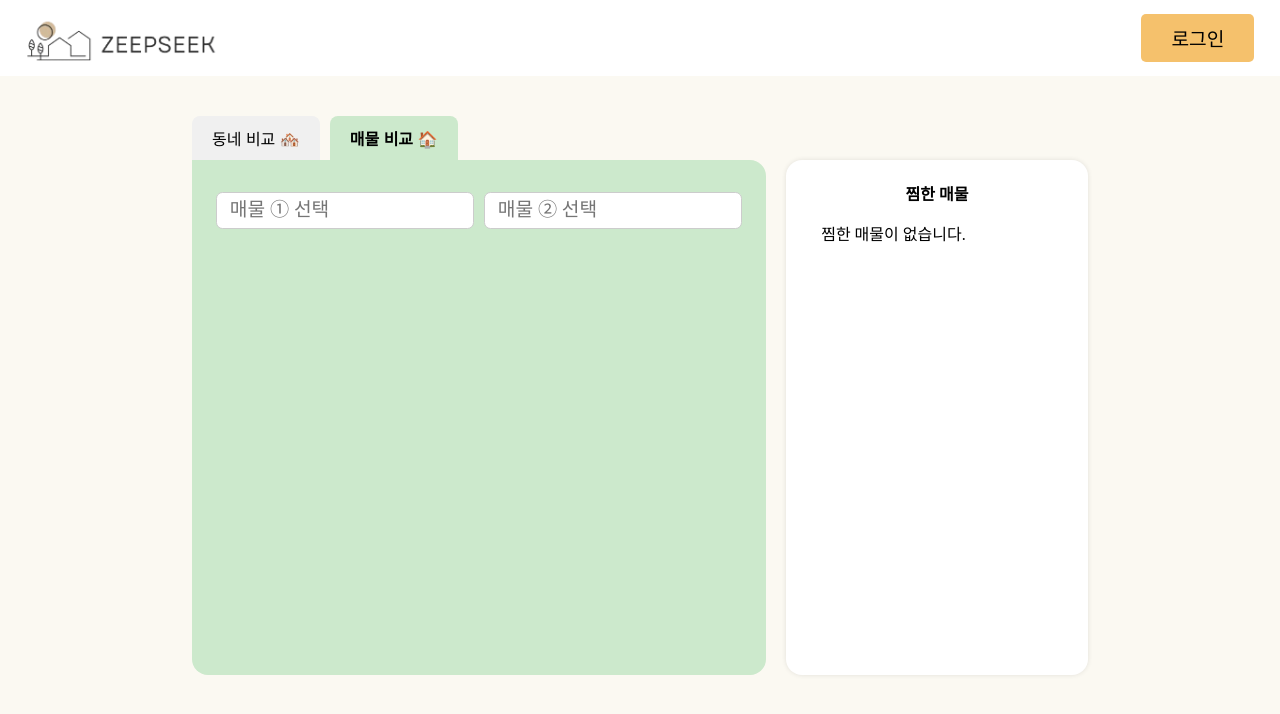
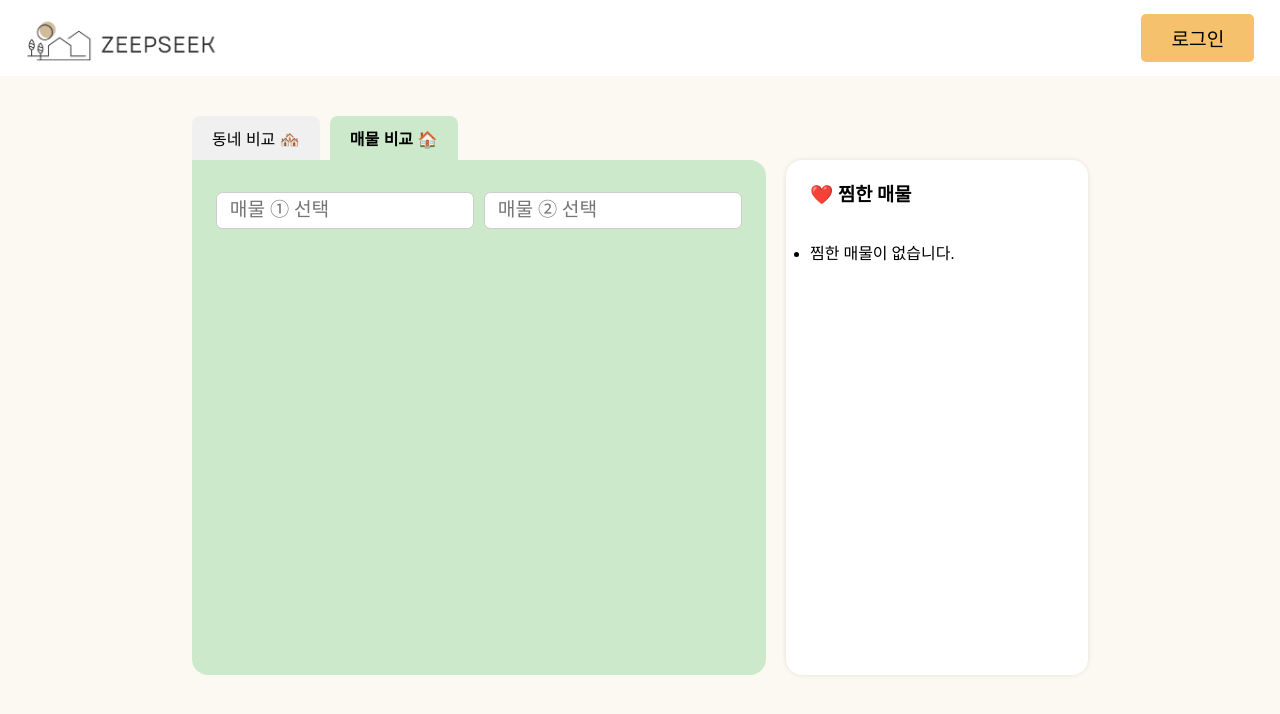
Before and after one commit to binaryarc/zeepseek, a React (Vite) app in the folder FE/: page /compare/region in a window 1280 px wide. Both pictures are taken after a click on the button "매물 비교 🏠". Shown: the top 714 px of the page. Built offline with nearby package versions, Linux system fonts and the light colour scheme; a web font is replaced by a local one.

Commit message:
[FE][fix] 비교페이지 css, 검색 기능 수정 <하건수>

```diff
--- a/FE/src/common/api/authApi.js
+++ b/FE/src/common/api/authApi.js
@@ -1,14 +1,14 @@
 // import zeepApi from "./api";
 import axios from "axios";
+const authApi = axios.create({
+  baseURL: `http://localhost:8082/api/v1`, // ✅ API 서버 주소
+  withCredentials: true, // ✅ 쿠키 포함 요청
+});
+
 // const authApi = axios.create({
-//   baseURL: `http://localhost:8082/api/v1`, // ✅ API 서버 주소
+//   baseURL: `https://j12e203.p.ssafy.io/api/v1`, // ✅ API 서버 주소
 //   withCredentials: true, // ✅ 쿠키 포함 요청
 // });
-
-const authApi = axios.create({
-  baseURL: `https://j12e203.p.ssafy.io/api/v1`, // ✅ API 서버 주소
-  withCredentials: true, // ✅ 쿠키 포함 요청
-});
 
 // OAuth 로그인 (카카오 & 네이버)
 export const oauthLogin = async (authorizationCode, provider) => {
--- a/FE/src/features/compare/estate/EstateCompare.css
+++ b/FE/src/features/compare/estate/EstateCompare.css
@@ -5,7 +5,7 @@
 }
 
 .selected-region {
-  background-color: #d0e1ff;
+  background-color: #cce9cc;
   font-weight: bold;
 }
 
@@ -52,3 +52,36 @@
   font-size: 20px;
   margin-left: 12px;
 }
+
+.liked-region-box-estate {
+  background-color: white;
+  border-radius: 1rem;
+  /* padding: 1rem 0 1rem 3rem; */
+  width: 80%;
+  /* height: 50vh; */
+  height: 515px;
+  /* max-height: 50vh; */
+  overflow: hidden;
+  box-shadow: 0 0 0.3rem rgba(0, 0, 0, 0.1);
+  flex: 1;
+  display: flex;
+  flex-direction: column;
+  justify-content: start;
+  /* align-items: center; */
+}
+
+.liked-list-area-estate {
+  overflow-y: auto;
+  flex: 1; /* 나머지 공간을 전부 차지 */
+  padding-right: 6px;
+  width: 80%;
+  /* margin-left: 1.5rem; */
+}
+
+.liked-list-area-estate ul {
+  padding-left: 1.5rem;
+}
+
+.liked-region-box-estate h3 {
+  margin-left: 1.5rem;
+}
--- a/FE/src/features/compare/estate/EstateCompare.jsx
+++ b/FE/src/features/compare/estate/EstateCompare.jsx
@@ -184,9 +184,9 @@ const EstateCompare = () => {
           )}
         </div>
 
-        <div className="liked-region-box">
-          <h4>찜한 매물</h4>
-          <div className="liked-list-area">
+        <div className="liked-region-box-estate">
+          <h3>❤️ 찜한 매물</h3>
+          <div className="liked-list-area-estate">
             <ul>
               {likedProperties.length > 0 ? (
                 likedProperties.map((property) => {
--- a/FE/src/features/compare/region/RegionCompare.css
+++ b/FE/src/features/compare/region/RegionCompare.css
@@ -75,7 +75,7 @@
   display: flex;
   flex-direction: column;
   justify-content: start;
-  align-items: center;
+  /* align-items: center; */
 }
 
 .liked-list-area {
@@ -83,6 +83,7 @@
   flex: 1; /* 나머지 공간을 전부 차지 */
   padding-right: 6px;
   width: 80%;
+  margin-left: 1.5rem;
 }
 
 .liked-region-box h4 {
@@ -91,6 +92,7 @@
 
 .liked-search-box {
   margin-bottom: 1.2rem;
+  margin-left: 1.5rem;
 }
 
 .liked-list-box {
@@ -138,7 +140,7 @@ input::placeholder {
 }
 
 .liked-region-box li.selected-region {
-  background-color: #d4f9c5;
+  background-color: #cce9cc;
   font-weight: bold;
   margin-bottom: 0.8rem;
 }
--- a/FE/src/features/compare/region/RegionCompare.jsx
+++ b/FE/src/features/compare/region/RegionCompare.jsx
@@ -1,7 +1,12 @@
-import React, { useEffect, useState } from 'react';
-import './RegionCompare.css';
-import { fetchDongDetail, fetchRegionSummary, fetchLikedRegions, searchDongByName } from '../../../common/api/api';
-import { useSelector } from 'react-redux';
+import React, { useEffect, useState } from "react";
+import "./RegionCompare.css";
+import {
+  fetchDongDetail,
+  fetchRegionSummary,
+  fetchLikedRegions,
+  searchDongByName,
+} from "../../../common/api/api";
+import { useSelector } from "react-redux";
 import {
   RadarChart,
   PolarGrid,
@@ -10,16 +15,16 @@ import {
   Radar,
   Legend,
   ResponsiveContainer,
-} from 'recharts';
-import zeepai from "../../../assets/images/zeepai.png"
+} from "recharts";
+import zeepai from "../../../assets/images/zeepai.png";
 
 function RegionCompare() {
   const [selectedRegion1, setSelectedRegion1] = useState(null);
   const [selectedRegion2, setSelectedRegion2] = useState(null);
   const [regionScores, setRegionScores] = useState({});
-  const [summary, setSummary] = useState('');
+  const [summary, setSummary] = useState("");
   const [isLoading, setIsLoading] = useState(false);
-  const [searchText, setSearchText] = useState('');
+  const [searchText, setSearchText] = useState("");
   const [likedRegions, setLikedRegions] = useState([]);
   const [searchResults, setSearchResults] = useState([]);
 
@@ -27,8 +32,7 @@ function RegionCompare() {
   const [lastComparedRegion1, setLastComparedRegion1] = useState(null);
   const [lastComparedRegion2, setLastComparedRegion2] = useState(null);
 
-
-  const user = useSelector((state) => state.auth.user)
+  const user = useSelector((state) => state.auth.user);
 
   useEffect(() => {
     const loadLikedRegions = async () => {
@@ -37,9 +41,9 @@ function RegionCompare() {
       try {
         const res = await fetchLikedRegions(user.idx);
         setLikedRegions(res?.data || []);
-        console.log(likedRegions)
+        console.log(likedRegions);
       } catch (err) {
-        console.error('찜한 동네 불러오기 실패:', err);
+        console.error("찜한 동네 불러오기 실패:", err);
       }
     };
     loadLikedRegions();
@@ -47,7 +51,7 @@ function RegionCompare() {
 
   useEffect(() => {
     const search = async () => {
-      if (searchText.trim() === '') {
+      if (searchText.trim() === "") {
         setSearchResults([]);
         return;
       }
@@ -55,16 +59,16 @@ function RegionCompare() {
         const res = await searchDongByName(searchText);
         setSearchResults(res?.data || []);
       } catch (err) {
-        console.error('검색 실패:', err);
+        console.error("검색 실패:", err);
         setSearchResults([]);
       }
     };
     search();
   }, [searchText]);
 
-  const filteredRegions = likedRegions.filter((region) =>
-    `${region.guName} ${region.name}`.includes(searchText)
-  );
+  // const filteredRegions = likedRegions.filter((region) =>
+  //   `${region.guName} ${region.name}`.includes(searchText)
+  // );
 
   useEffect(() => {
     const fetchCompareData = async () => {
@@ -77,18 +81,25 @@ function RegionCompare() {
           fetchDongDetail(selectedRegion1.dongId),
           fetchDongDetail(selectedRegion2.dongId),
         ]);
-        setRegionScores({ [selectedRegion1.dongId]: data1, [selectedRegion2.dongId]: data2 });
+        setRegionScores({
+          [selectedRegion1.dongId]: data1,
+          [selectedRegion2.dongId]: data2,
+        });
 
         setLastComparedRegion1(selectedRegion1);
         setLastComparedRegion2(selectedRegion2);
 
-        const summaryResult = await fetchRegionSummary(user.idx, selectedRegion1.dongId, selectedRegion2.dongId);
+        const summaryResult = await fetchRegionSummary(
+          user.idx,
+          selectedRegion1.dongId,
+          selectedRegion2.dongId
+        );
         setSummary(summaryResult?.data?.compareSummary);
-        console.log("region1", selectedRegion1)
-        console.log("region2", selectedRegion2)
-        console.log("summaryResult", summaryResult?.data?.compareSummary)
+        console.log("region1", selectedRegion1);
+        console.log("region2", selectedRegion2);
+        console.log("summaryResult", summaryResult?.data?.compareSummary);
       } catch (err) {
-        console.error('비교 데이터 로딩 실패:', err);
+        console.error("비교 데이터 로딩 실패:", err);
       } finally {
         setIsLoading(false);
       }
@@ -97,26 +108,26 @@ function RegionCompare() {
   }, [selectedRegion1, selectedRegion2]);
 
   const scoreLabels = [
-    { label: '편의', key: 'convenience' },
-    { label: '보건', key: 'health' },
-    { label: '여가', key: 'leisure' },
-    { label: '안전', key: 'safe' },
-    { label: '마트', key: 'mart' },
-    { label: '대중교통', key: 'transport' },
-    { label: '식당', key: 'restaurant' },
+    { label: "편의", key: "convenience" },
+    { label: "보건", key: "health" },
+    { label: "여가", key: "leisure" },
+    { label: "안전", key: "safe" },
+    { label: "마트", key: "mart" },
+    { label: "대중교통", key: "transport" },
+    { label: "식당", key: "restaurant" },
   ];
 
   const chartData = scoreLabels.map(({ label, key }) => ({
     subject: label,
-    [lastComparedRegion1?.dongId]: regionScores[lastComparedRegion1?.dongId]?.[key] || 0,
-    [lastComparedRegion2?.dongId]: regionScores[lastComparedRegion2?.dongId]?.[key] || 0,
+    [lastComparedRegion1?.dongId]:
+      regionScores[lastComparedRegion1?.dongId]?.[key] || 0,
+    [lastComparedRegion2?.dongId]:
+      regionScores[lastComparedRegion2?.dongId]?.[key] || 0,
     fullMark: 100,
   }));
 
-
   return (
     <div className="region-compare-total-container">
-
       <div className="region-compare-wrapper">
         <div className="region-compare-container">
           {isLoading && (
@@ -130,27 +141,43 @@ function RegionCompare() {
               <input
                 type="text"
                 placeholder="첫 번째 동네 입력"
-                value={selectedRegion1 ? `${selectedRegion1.guName} ${selectedRegion1.name}` : ''}
+                value={
+                  selectedRegion1
+                    ? `${selectedRegion1.guName} ${selectedRegion1.name}`
+                    : ""
+                }
                 readOnly
               />
               {selectedRegion1 && (
-                <button className="region-clear-button" onClick={() => setSelectedRegion1(null)}>❌</button>
+                <button
+                  className="region-clear-button"
+                  onClick={() => setSelectedRegion1(null)}
+                >
+                  ❌
+                </button>
               )}
             </div>
             <div className="region-input-wrapper">
               <input
                 type="text"
                 placeholder="두 번째 동네 입력"
-                value={selectedRegion2 ? `${selectedRegion2.guName} ${selectedRegion2.name}` : ''}
+                value={
+                  selectedRegion2
+                    ? `${selectedRegion2.guName} ${selectedRegion2.name}`
+                    : ""
+                }
                 readOnly
               />
               {selectedRegion2 && (
-                <button className="region-clear-button" onClick={() => setSelectedRegion2(null)}>❌</button>
+                <button
+                  className="region-clear-button"
+                  onClick={() => setSelectedRegion2(null)}
+                >
+                  ❌
+                </button>
               )}
             </div>
           </div>
-
-
 
           {!isLoading && lastComparedRegion1 && lastComparedRegion2 && (
             <div className="compare-table">
@@ -160,7 +187,12 @@ function RegionCompare() {
                   <PolarAngleAxis
                     dataKey="subject"
                     tickSize={20}
-                    tick={{ fontweight: "KOROAD_Bold", fontSize: '1.2rem', fill: '#555', dy: 8 }}
+                    tick={{
+                      fontweight: "KOROAD_Bold",
+                      fontSize: "1.2rem",
+                      fill: "#555",
+                      dy: 8,
+                    }}
                   />
                   <PolarRadiusAxis angle={70} domain={[0, 100]} />
                   <Radar
@@ -181,9 +213,8 @@ function RegionCompare() {
                     verticalAlign="top"
                     align="center"
                     iconType="circle"
-                    wrapperStyle={{ fontSize: '14px', marginTop: '-10px' }}
+                    wrapperStyle={{ fontSize: "14px", marginTop: "-10px" }}
                   />
-
                 </RadarChart>
               </ResponsiveContainer>
             </div>
@@ -192,7 +223,7 @@ function RegionCompare() {
 
         <div className="liked-region-box">
           <div className="liked-search-box">
-            <h4>동네 검색</h4>
+            <h3>🔎 동네 검색</h3>
             <input
               className="search-input"
               type="text"
@@ -200,14 +231,15 @@ function RegionCompare() {
               value={searchText}
               onChange={(e) => setSearchText(e.target.value)}
             />
-            {searchResults.length > 0 && (
+            {searchText && searchResults.length > 0 && (
               <ul className="search-results scrollable-results">
                 {searchResults.map((region) => (
                   <li
                     key={region.dongId}
-                    onClick={() => {
+                    onMouseDown={() => {
                       const isSelected =
-                        selectedRegion1?.dongId === region.dongId || selectedRegion2?.dongId === region.dongId;
+                        selectedRegion1?.dongId === region.dongId ||
+                        selectedRegion2?.dongId === region.dongId;
                       if (isSelected) return;
                       if (!selectedRegion1) setSelectedRegion1(region);
                       else if (!selectedRegion2) setSelectedRegion2(region);
@@ -215,7 +247,7 @@ function RegionCompare() {
                         setSelectedRegion1(region);
                         setSelectedRegion2(null);
                       }
-                      setSearchText('');
+                      setSearchText("");
                       setSearchResults([]);
                     }}
                   >
@@ -227,17 +259,18 @@ function RegionCompare() {
           </div>
 
           <div className="liked-list-area">
-            <h4>찜한 동네</h4>
+            <h3>❤️ 찜한 동네</h3>
             <ul>
-              {filteredRegions.length > 0 ? (
-                filteredRegions.map((region) => {
+              {likedRegions.length > 0 ? (
+                likedRegions.map((region) => {
                   const fullName = `${region.guName} ${region.name}`;
                   const isSelected =
-                    selectedRegion1?.dongId === region.dongId || selectedRegion2?.dongId === region.dongId;
+                    selectedRegion1?.dongId === region.dongId ||
+                    selectedRegion2?.dongId === region.dongId;
                   return (
                     <li
                       key={region.dongId}
-                      className={isSelected ? 'selected-region' : ''}
+                      className={isSelected ? "selected-region" : ""}
                       onClick={() => {
                         if (isSelected) return;
                         if (!selectedRegion1) setSelectedRegion1(region);
@@ -248,12 +281,12 @@ function RegionCompare() {
                         }
                       }}
                     >
-                      {fullName}{' '}
+                      {fullName}{" "}
                       {selectedRegion1?.dongId === region.dongId
-                        ? '①'
+                        ? "①"
                         : selectedRegion2?.dongId === region.dongId
-                        ? '②'
-                        : ''}
+                        ? "②"
+                        : ""}
                     </li>
                   );
                 })
@@ -268,7 +301,11 @@ function RegionCompare() {
         {lastComparedRegion1 && lastComparedRegion2 && summary && (
           <div className="summary-box">
             <div className="summary-box-header">
-              <img src={zeepai} alt="ai_image" className="zeepai_summary_image" />
+              <img
+                src={zeepai}
+                alt="ai_image"
+                className="zeepai_summary_image"
+              />
               <p className="summary-box-title">ZEEPSEEK AI의 동네 비교 요약</p>
             </div>
             <p>{summary}</p>
@@ -276,7 +313,6 @@ function RegionCompare() {
         )}
       </div>
     </div>
-
   );
 }
 
```
